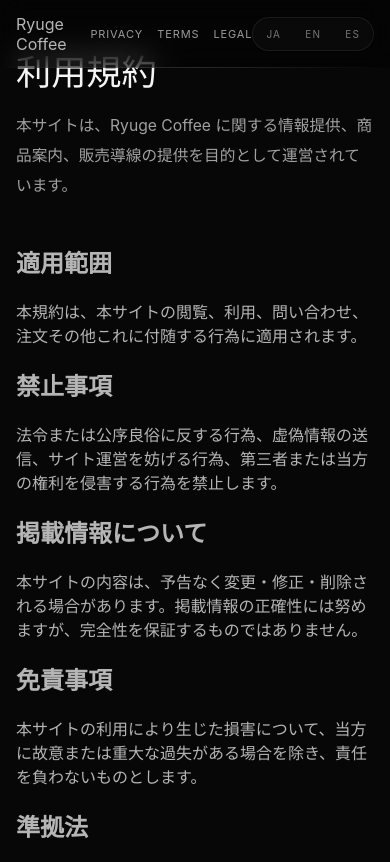
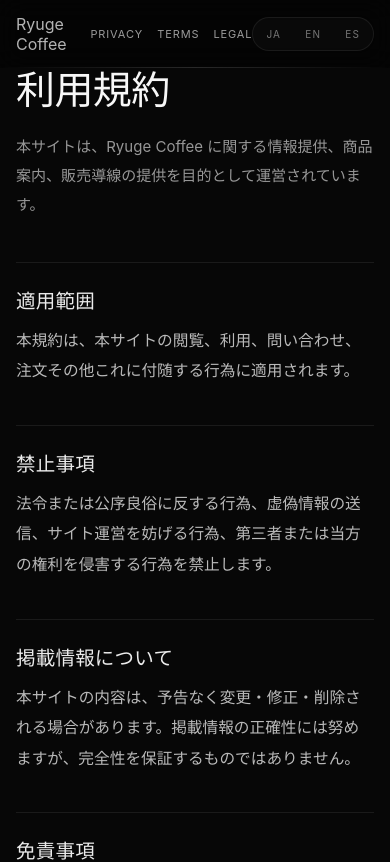
Before and after one commit to ryugecoffee/Ryuge-site, a React (Vite) app: page /terms in a window 390 px wide. Shown: the top 862 px of the page. Built offline with nearby package versions, Linux system fonts and the light colour scheme.

Commit message:
refine legal page typography and spacing

```diff
--- a/src/App.css
+++ b/src/App.css
@@ -1234,7 +1234,7 @@ html[lang="en"] .product-copy h3 {
 
 .legal-page-shell {
   min-height: 100vh;
-  background: #111111;
+  background: #0b0b0b;
   color: rgba(255, 255, 255, 0.9);
   display: flex;
   flex-direction: column;
@@ -1248,18 +1248,19 @@ html[lang="en"] .product-copy h3 {
   justify-content: space-between;
   align-items: center;
   gap: 24px;
-  padding: 22px 32px;
-  background: rgba(17, 17, 17, 0.88);
-  backdrop-filter: blur(10px);
-  border-bottom: 1px solid rgba(255, 255, 255, 0.08);
+  padding: 20px 32px;
+  background: rgba(11, 11, 11, 0.84);
+  backdrop-filter: blur(14px);
+  -webkit-backdrop-filter: blur(14px);
+  border-bottom: 1px solid rgba(255, 255, 255, 0.07);
 }
 
 .legal-brand {
   color: rgba(255, 255, 255, 0.92);
   text-decoration: none;
   font-family: "Cormorant Garamond", serif;
-  font-size: 1.7rem;
-  letter-spacing: 0.04em;
+  font-size: 1.55rem;
+  letter-spacing: 0.05em;
 }
 
 .legal-nav {
@@ -1270,16 +1271,17 @@ html[lang="en"] .product-copy h3 {
 
 .legal-nav a,
 .legal-footer-links a {
-  color: rgba(255, 255, 255, 0.72);
+  color: rgba(255, 255, 255, 0.68);
   text-decoration: none;
-  font-size: 0.92rem;
-  transition: opacity 0.25s ease;
+  font-size: 0.88rem;
+  transition: color 0.28s ease, opacity 0.28s ease;
 }
 
 .legal-nav a:hover,
 .legal-footer-links a:hover,
 .legal-brand:hover {
-  opacity: 0.7;
+  color: rgba(255, 255, 255, 0.92);
+  opacity: 1;
 }
 
 .legal-main {
@@ -1288,33 +1290,34 @@ html[lang="en"] .product-copy h3 {
 }
 
 .legal-document {
-  width: min(860px, calc(100% - 48px));
+  width: min(760px, calc(100% - 56px));
   margin: 0 auto;
-  padding: 84px 0 110px;
+  padding: 104px 0 120px;
 }
 
 .legal-eyebrow {
-  margin: 0 0 10px;
-  font-size: 0.78rem;
-  letter-spacing: 0.16em;
+  margin: 0 0 12px;
+  font-size: 0.72rem;
+  letter-spacing: 0.18em;
   text-transform: uppercase;
-  color: rgba(255, 255, 255, 0.45);
+  color: rgba(255, 255, 255, 0.38);
 }
 
 .legal-document h1 {
-  margin: 0 0 18px;
+  margin: 0 0 20px;
   font-family: "Cormorant Garamond", serif;
-  font-size: clamp(2.2rem, 4vw, 3.5rem);
+  font-size: clamp(2.5rem, 4.2vw, 4.4rem);
   font-weight: 500;
-  line-height: 1.05;
-  color: rgba(255, 255, 255, 0.96);
+  line-height: 0.98;
+  letter-spacing: -0.015em;
+  color: rgba(255, 255, 255, 0.97);
 }
 
 .legal-lead {
-  margin: 0 0 44px;
-  max-width: 640px;
-  color: rgba(255, 255, 255, 0.62);
-  line-height: 1.9;
+  margin: 0 0 56px;
+  max-width: 620px;
+  color: rgba(255, 255, 255, 0.58);
+  line-height: 1.95;
   font-size: 0.98rem;
 }
 
@@ -1326,46 +1329,54 @@ html[lang="en"] .product-copy h3 {
 
 .legal-row {
   display: grid;
-  grid-template-columns: 220px 1fr;
-  gap: 28px;
-  padding: 22px 0;
+  grid-template-columns: 190px 1fr;
+  gap: 26px;
+  padding: 24px 0;
   border-bottom: 1px solid rgba(255, 255, 255, 0.08);
 }
 
 .legal-row dt {
   margin: 0;
-  color: rgba(255, 255, 255, 0.56);
-  font-size: 0.92rem;
+  color: rgba(255, 255, 255, 0.42);
+  font-size: 0.8rem;
+  letter-spacing: 0.08em;
+  text-transform: uppercase;
 }
 
 .legal-row dd {
   margin: 0;
-  color: rgba(255, 255, 255, 0.9);
+  color: rgba(255, 255, 255, 0.88);
   line-height: 1.95;
   font-size: 0.98rem;
 }
 
+.legal-stack,
 .legal-sections {
   display: flex;
   flex-direction: column;
-  gap: 34px;
+  gap: 38px;
 }
 
+.legal-block,
 .legal-sections section {
-  padding-top: 20px;
+  padding-top: 22px;
   border-top: 1px solid rgba(255, 255, 255, 0.08);
 }
 
+.legal-block h2,
 .legal-sections h2 {
   margin: 0 0 12px;
-  font-size: 1rem;
+  font-family: "Cormorant Garamond", serif;
+  font-size: 1.45rem;
   font-weight: 500;
+  letter-spacing: 0.01em;
   color: rgba(255, 255, 255, 0.92);
 }
 
+.legal-block p,
 .legal-sections p {
   margin: 0;
-  color: rgba(255, 255, 255, 0.74);
+  color: rgba(255, 255, 255, 0.72);
   line-height: 1.95;
   font-size: 0.98rem;
 }
@@ -1376,10 +1387,11 @@ html[lang="en"] .product-copy h3 {
   align-items: center;
   gap: 18px;
   flex-wrap: wrap;
-  padding: 24px 32px 34px;
+  padding: 22px 32px 30px;
   border-top: 1px solid rgba(255, 255, 255, 0.08);
-  color: rgba(255, 255, 255, 0.45);
-  font-size: 0.88rem;
+  color: rgba(255, 255, 255, 0.36);
+  font-size: 0.82rem;
+  letter-spacing: 0.04em;
 }
 
 .legal-footer-links {
@@ -1390,14 +1402,24 @@ html[lang="en"] .product-copy h3 {
 
 @media (max-width: 768px) {
   .legal-header {
-    padding: 18px 18px;
+    padding: 16px 18px;
     align-items: flex-start;
     flex-direction: column;
   }
 
   .legal-document {
-    width: min(100% - 32px, 860px);
-    padding: 56px 0 80px;
+    width: min(100% - 32px, 760px);
+    padding: 72px 0 84px;
+  }
+
+  .legal-document h1 {
+    font-size: clamp(2rem, 10vw, 3rem);
+    line-height: 1.02;
+  }
+
+  .legal-lead {
+    margin-bottom: 42px;
+    font-size: 0.94rem;
   }
 
   .legal-row {
@@ -1406,8 +1428,17 @@ html[lang="en"] .product-copy h3 {
     padding: 18px 0;
   }
 
+  .legal-row dt {
+    font-size: 0.74rem;
+  }
+
+  .legal-block h2,
+  .legal-sections h2 {
+    font-size: 1.22rem;
+  }
+
   .legal-footer {
-    padding: 20px 18px 28px;
+    padding: 18px 18px 24px;
     flex-direction: column;
     align-items: flex-start;
   }
```
